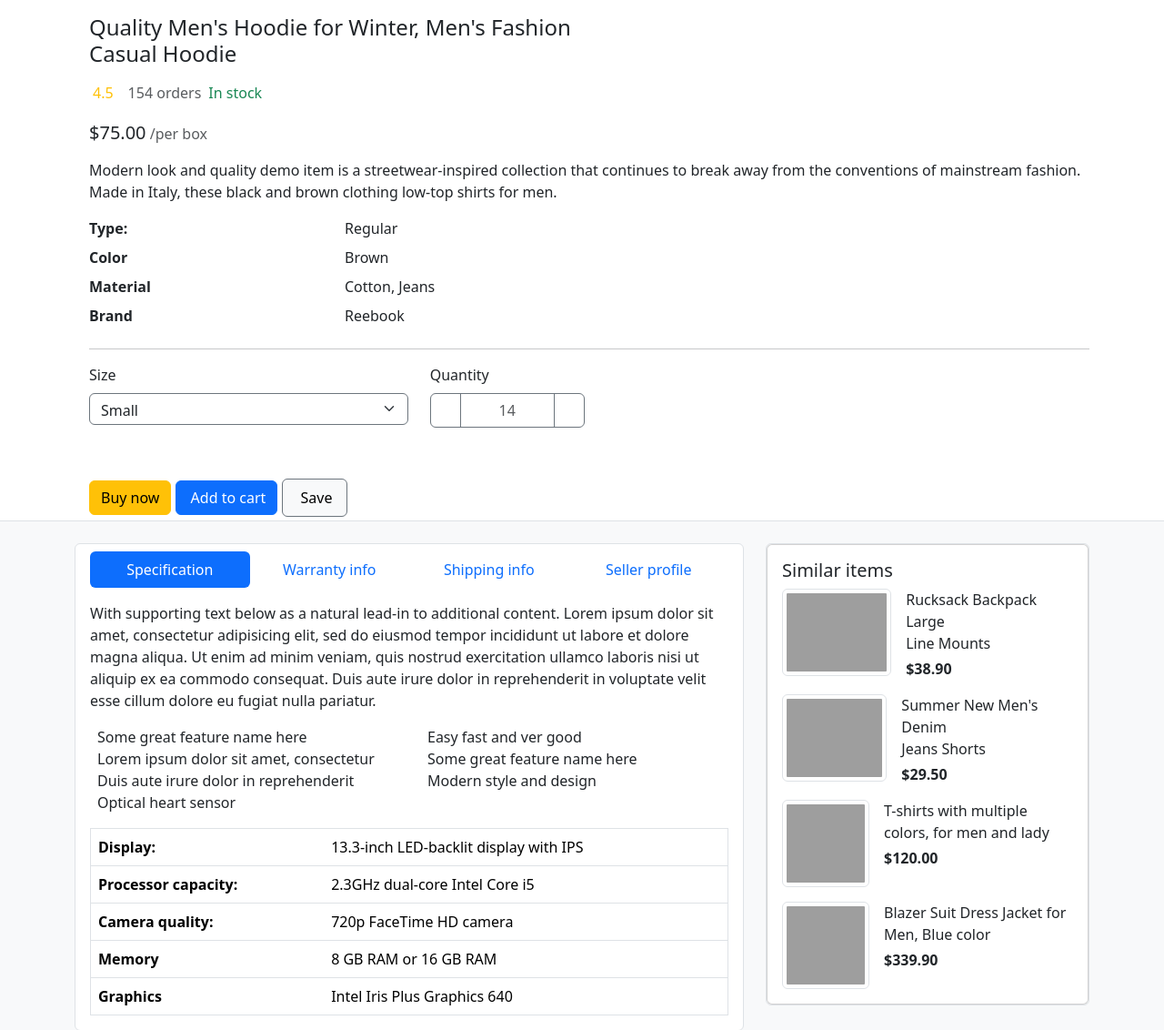
After one commit to abhishek665/makaan, a Django app: page /property_view/1 in a window 1280 px wide. The commit adds this page. Shown: the part 362-1494 px from the top of the page at 91% size. Run offline with Django 3.2, Linux system fonts and the light colour scheme; some libraries are stand-ins or nearby versions; grey boxes are pictures that could not be loaded.

Commit message:
added prop view page

```diff
--- a/ghar/templates/base.html
+++ b/ghar/templates/base.html
@@ -32,6 +32,7 @@
     <script async defer src="https://maps.googleapis.com/maps/api/js?key=AIzaSyDP76BIL0N496OLE-av_KlsnA0Hsl00c5w&libraries=places"></script>
     <!-- <script src="{% static 'js/location.js' %}"></script> -->
     <link href="{% static 'css/banner.css' %}">
+    <link rel=”stylesheet” href=”https://maxcdn.bootstrapcdn.com/bootstrap/4.4.1/css/bootstrap.min.css”>
     {% block style %} {% endblock %}
   </head>
 
--- /dev/null
+++ b/ghar/templates/prop-view.html
@@ -0,0 +1,292 @@
+{% extends 'base.html' %}
+
+{% block title %} {% endblock %}
+{% block head %}
+
+{% endblock %}
+{% load static %}
+{% block body %}
+<style>
+    .icon-hover:hover {
+  border-color: #3b71ca !important;
+  background-color: white !important;
+  color: #3b71ca !important;
+}
+
+.icon-hover:hover i {
+  color: #3b71ca !important;
+}
+img{
+    max-height: 60vh;
+}
+</style>
+
+  <!-- content -->
+  <section class="py-1">
+    <div class="container">
+      <div class="row gx-5">
+        <aside class="col-12">
+          <div class="border rounded-4 mb-3 d-flex justify-content-center">
+            <div id="carouselExampleIndicators" class="carousel slide carousel-fade">
+                <div class="carousel-indicators">
+                  <button type="button" data-bs-target="#carouselExampleIndicators" data-bs-slide-to="0" class="active" aria-current="true" aria-label="Slide 1"></button>
+                  <button type="button" data-bs-target="#carouselExampleIndicators" data-bs-slide-to="1" aria-label="Slide 2"></button>
+                  <button type="button" data-bs-target="#carouselExampleIndicators" data-bs-slide-to="2" aria-label="Slide 3"></button>
+                </div>
+                <div class="carousel-inner">
+                  <div class="carousel-item active">
+                    <img src="https://bootstrap-ecommerce.com/bootstrap5-ecommerce/images/items/detail1/big.webp" class="d-block w-100" alt="...">
+                  </div>
+                  <div class="carousel-item">
+                    <img src="https://bootstrap-ecommerce.com/bootstrap5-ecommerce/images/items/detail1/big.webp" class="d-block w-100" alt="...">
+                  </div>
+                  <div class="carousel-item">
+                    <img src="https://bootstrap-ecommerce.com/bootstrap5-ecommerce/images/items/detail1/big.webp" class="d-block w-100" alt="...">
+                  </div>
+                </div>
+                <button class="carousel-control-prev" type="button" data-bs-target="#carouselExampleIndicators" data-bs-slide="prev">
+                  <span class="carousel-control-prev-icon" aria-hidden="true"></span>
+                  <span class="visually-hidden">Previous</span>
+                </button>
+                <button class="carousel-control-next" type="button" data-bs-target="#carouselExampleIndicators" data-bs-slide="next">
+                  <span class="carousel-control-next-icon" aria-hidden="true"></span>
+                  <span class="visually-hidden">Next</span>
+                </button>
+            </div>
+            <!-- <a data-fslightbox="mygalley" class="rounded-4" target="_blank" data-type="image" href="https://bootstrap-ecommerce.com/bootstrap5-ecommerce/images/items/detail1/big.webp">
+              <img style="max-width: 100%; max-height: 60vh; margin: auto;" class="rounded-2 fit" src="https://bootstrap-ecommerce.com/bootstrap5-ecommerce/images/items/detail1/big.webp" />
+            </a> -->
+          <!-- </div> -->
+        </aside>
+        <main class="col-lg-12">
+          <div class="ps-lg-3">
+            <h4 class="title text-dark">
+              Quality Men's Hoodie for Winter, Men's Fashion <br />
+              Casual Hoodie
+            </h4>
+            <div class="d-flex flex-row my-3">
+              <div class="text-warning mb-1 me-2">
+                <i class="fa fa-star"></i>
+                <i class="fa fa-star"></i>
+                <i class="fa fa-star"></i>
+                <i class="fa fa-star"></i>
+                <i class="fas fa-star-half-alt"></i>
+                <span class="ms-1">
+                  4.5
+                </span>
+              </div>
+              <span class="text-muted"><i class="fas fa-shopping-basket fa-sm mx-1"></i>154 orders</span>
+              <span class="text-success ms-2">In stock</span>
+            </div>
+
+            <div class="mb-3">
+              <span class="h5">$75.00</span>
+              <span class="text-muted">/per box</span>
+            </div>
+
+            <p>
+              Modern look and quality demo item is a streetwear-inspired collection that continues to break away from the conventions of mainstream fashion. Made in Italy, these black and brown clothing low-top shirts for
+              men.
+            </p>
+
+            <div class="row">
+              <dt class="col-3">Type:</dt>
+              <dd class="col-9">Regular</dd>
+
+              <dt class="col-3">Color</dt>
+              <dd class="col-9">Brown</dd>
+
+              <dt class="col-3">Material</dt>
+              <dd class="col-9">Cotton, Jeans</dd>
+
+              <dt class="col-3">Brand</dt>
+              <dd class="col-9">Reebook</dd>
+            </div>
+
+            <hr />
+
+            <div class="row mb-4">
+              <div class="col-md-4 col-6">
+                <label class="mb-2">Size</label>
+                <select class="form-select border border-secondary" style="height: 35px;">
+                  <option>Small</option>
+                  <option>Medium</option>
+                  <option>Large</option>
+                </select>
+              </div>
+              <!-- col.// -->
+              <div class="col-md-4 col-6 mb-3">
+                <label class="mb-2 d-block">Quantity</label>
+                <div class="input-group mb-3" style="width: 170px;">
+                  <button class="btn btn-white border border-secondary px-3" type="button" id="button-addon1" data-mdb-ripple-color="dark">
+                    <i class="fas fa-minus"></i>
+                  </button>
+                  <input type="text" class="form-control text-center border border-secondary" placeholder="14" aria-label="Example text with button addon" aria-describedby="button-addon1" />
+                  <button class="btn btn-white border border-secondary px-3" type="button" id="button-addon2" data-mdb-ripple-color="dark">
+                    <i class="fas fa-plus"></i>
+                  </button>
+                </div>
+              </div>
+            </div>
+            <a href="#" class="btn btn-warning shadow-0"> Buy now </a>
+            <a href="#" class="btn btn-primary shadow-0"> <i class="me-1 fa fa-shopping-basket"></i> Add to cart </a>
+            <a href="#" class="btn btn-light border border-secondary py-2 icon-hover px-3"> <i class="me-1 fa fa-heart fa-lg"></i> Save </a>
+          </div>
+        </main>
+      </div>
+    </div>
+  </section>
+  <!-- content -->
+
+  <section class="bg-light border-top py-4">
+    <div class="container">
+      <div class="row gx-4">
+        <div class="col-lg-8 mb-4">
+          <div class="border rounded-2 px-3 py-2 bg-white">
+            <!-- Pills navs -->
+            <ul class="nav nav-pills nav-justified mb-3" id="ex1" role="tablist">
+              <li class="nav-item d-flex" role="presentation">
+                <a class="nav-link d-flex align-items-center justify-content-center w-100 active" id="ex1-tab-1" data-mdb-toggle="pill" href="#ex1-pills-1" role="tab" aria-controls="ex1-pills-1" aria-selected="true">Specification</a>
+              </li>
+              <li class="nav-item d-flex" role="presentation">
+                <a class="nav-link d-flex align-items-center justify-content-center w-100" id="ex1-tab-2" data-mdb-toggle="pill" href="#ex1-pills-2" role="tab" aria-controls="ex1-pills-2" aria-selected="false">Warranty info</a>
+              </li>
+              <li class="nav-item d-flex" role="presentation">
+                <a class="nav-link d-flex align-items-center justify-content-center w-100" id="ex1-tab-3" data-mdb-toggle="pill" href="#ex1-pills-3" role="tab" aria-controls="ex1-pills-3" aria-selected="false">Shipping info</a>
+              </li>
+              <li class="nav-item d-flex" role="presentation">
+                <a class="nav-link d-flex align-items-center justify-content-center w-100" id="ex1-tab-4" data-mdb-toggle="pill" href="#ex1-pills-4" role="tab" aria-controls="ex1-pills-4" aria-selected="false">Seller profile</a>
+              </li>
+            </ul>
+            <!-- Pills navs -->
+
+            <!-- Pills content -->
+            <div class="tab-content" id="ex1-content">
+              <div class="tab-pane fade show active" id="ex1-pills-1" role="tabpanel" aria-labelledby="ex1-tab-1">
+                <p>
+                  With supporting text below as a natural lead-in to additional content. Lorem ipsum dolor sit amet, consectetur adipisicing elit, sed do eiusmod tempor incididunt ut labore et dolore magna aliqua. Ut
+                  enim ad minim veniam, quis nostrud exercitation ullamco laboris nisi ut aliquip ex ea commodo consequat. Duis aute irure dolor in reprehenderit in voluptate velit esse cillum dolore eu fugiat nulla
+                  pariatur.
+                </p>
+                <div class="row mb-2">
+                  <div class="col-12 col-md-6">
+                    <ul class="list-unstyled mb-0">
+                      <li><i class="fas fa-check text-success me-2"></i>Some great feature name here</li>
+                      <li><i class="fas fa-check text-success me-2"></i>Lorem ipsum dolor sit amet, consectetur</li>
+                      <li><i class="fas fa-check text-success me-2"></i>Duis aute irure dolor in reprehenderit</li>
+                      <li><i class="fas fa-check text-success me-2"></i>Optical heart sensor</li>
+                    </ul>
+                  </div>
+                  <div class="col-12 col-md-6 mb-0">
+                    <ul class="list-unstyled">
+                      <li><i class="fas fa-check text-success me-2"></i>Easy fast and ver good</li>
+                      <li><i class="fas fa-check text-success me-2"></i>Some great feature name here</li>
+                      <li><i class="fas fa-check text-success me-2"></i>Modern style and design</li>
+                    </ul>
+                  </div>
+                </div>
+                <table class="table border mt-3 mb-2">
+                  <tr>
+                    <th class="py-2">Display:</th>
+                    <td class="py-2">13.3-inch LED-backlit display with IPS</td>
+                  </tr>
+                  <tr>
+                    <th class="py-2">Processor capacity:</th>
+                    <td class="py-2">2.3GHz dual-core Intel Core i5</td>
+                  </tr>
+                  <tr>
+                    <th class="py-2">Camera quality:</th>
+                    <td class="py-2">720p FaceTime HD camera</td>
+                  </tr>
+                  <tr>
+                    <th class="py-2">Memory</th>
+                    <td class="py-2">8 GB RAM or 16 GB RAM</td>
+                  </tr>
+                  <tr>
+                    <th class="py-2">Graphics</th>
+                    <td class="py-2">Intel Iris Plus Graphics 640</td>
+                  </tr>
+                </table>
+              </div>
+              <div class="tab-pane fade mb-2" id="ex1-pills-2" role="tabpanel" aria-labelledby="ex1-tab-2">
+                Tab content or sample information now <br />
+                Lorem ipsum dolor sit amet, consectetur adipisicing elit, sed do eiusmod tempor incididunt ut labore et dolore magna aliqua. Ut enim ad minim veniam, quis nostrud exercitation ullamco laboris nisi ut
+                aliquip ex ea commodo consequat. Duis aute irure dolor in reprehenderit in voluptate velit esse cillum dolore eu fugiat nulla pariatur. Excepteur sint occaecat cupidatat non proident, sunt in culpa qui
+                officia deserunt mollit anim id est laborum. Lorem ipsum dolor sit amet, consectetur adipisicing elit, sed do eiusmod tempor incididunt ut labore et dolore magna aliqua. Ut enim ad minim veniam, quis
+                nostrud exercitation ullamco laboris nisi ut aliquip ex ea commodo
+              </div>
+              <div class="tab-pane fade mb-2" id="ex1-pills-3" role="tabpanel" aria-labelledby="ex1-tab-3">
+                Another tab content or sample information now <br />
+                Dolor sit amet, consectetur adipisicing elit, sed do eiusmod tempor incididunt ut labore et dolore magna aliqua. Ut enim ad minim veniam, quis nostrud exercitation ullamco laboris nisi ut aliquip ex ea
+                commodo consequat. Duis aute irure dolor in reprehenderit in voluptate velit esse cillum dolore eu fugiat nulla pariatur. Excepteur sint occaecat cupidatat non proident, sunt in culpa qui officia deserunt
+                mollit anim id est laborum.
+              </div>
+              <div class="tab-pane fade mb-2" id="ex1-pills-4" role="tabpanel" aria-labelledby="ex1-tab-4">
+                Some other tab content or sample information now <br />
+                Lorem ipsum dolor sit amet, consectetur adipisicing elit, sed do eiusmod tempor incididunt ut labore et dolore magna aliqua. Ut enim ad minim veniam, quis nostrud exercitation ullamco laboris nisi ut
+                aliquip ex ea commodo consequat. Duis aute irure dolor in reprehenderit in voluptate velit esse cillum dolore eu fugiat nulla pariatur. Excepteur sint occaecat cupidatat non proident, sunt in culpa qui
+                officia deserunt mollit anim id est laborum.
+              </div>
+            </div>
+            <!-- Pills content -->
+          </div>
+        </div>
+        <div class="col-lg-4">
+          <div class="px-0 border rounded-2 shadow-0">
+            <div class="card">
+              <div class="card-body">
+                <h5 class="card-title">Similar items</h5>
+                <div class="d-flex mb-3">
+                  <a href="#" class="me-3">
+                    <img src="https://bootstrap-ecommerce.com/bootstrap5-ecommerce/images/items/8.webp" style="min-width: 96px; height: 96px;" class="img-md img-thumbnail" />
+                  </a>
+                  <div class="info">
+                    <a href="#" class="nav-link mb-1">
+                      Rucksack Backpack Large <br />
+                      Line Mounts
+                    </a>
+                    <strong class="text-dark"> $38.90</strong>
+                  </div>
+                </div>
+
+                <div class="d-flex mb-3">
+                  <a href="#" class="me-3">
+                    <img src="https://bootstrap-ecommerce.com/bootstrap5-ecommerce/images/items/9.webp" style="min-width: 96px; height: 96px;" class="img-md img-thumbnail" />
+                  </a>
+                  <div class="info">
+                    <a href="#" class="nav-link mb-1">
+                      Summer New Men's Denim <br />
+                      Jeans Shorts
+                    </a>
+                    <strong class="text-dark"> $29.50</strong>
+                  </div>
+                </div>
+
+                <div class="d-flex mb-3">
+                  <a href="#" class="me-3">
+                    <img src="https://bootstrap-ecommerce.com/bootstrap5-ecommerce/images/items/10.webp" style="min-width: 96px; height: 96px;" class="img-md img-thumbnail" />
+                  </a>
+                  <div class="info">
+                    <a href="#" class="nav-link mb-1"> T-shirts with multiple colors, for men and lady </a>
+                    <strong class="text-dark"> $120.00</strong>
+                  </div>
+                </div>
+
+                <div class="d-flex">
+                  <a href="#" class="me-3">
+                    <img src="https://bootstrap-ecommerce.com/bootstrap5-ecommerce/images/items/11.webp" style="min-width: 96px; height: 96px;" class="img-md img-thumbnail" />
+                  </a>
+                  <div class="info">
+                    <a href="#" class="nav-link mb-1"> Blazer Suit Dress Jacket for Men, Blue color </a>
+                    <strong class="text-dark"> $339.90</strong>
+                  </div>
+                </div>
+              </div>
+            </div>
+          </div>
+        </div>
+      </div>
+    </div>
+  </section>
+
+  {% endblock %}
--- a/ghar/urls.py
+++ b/ghar/urls.py
@@ -1,8 +1,9 @@
 
 from django.urls import path, include
-from .views import home, list_properties
+from .views import home, list_properties, property_view
 
 urlpatterns = [
     path('', home),
     path('list_properties/', list_properties),
+    path('property_view/<int:prop_id>', property_view),
 ]
--- a/ghar/views.py
+++ b/ghar/views.py
@@ -13,3 +13,7 @@ def home(request):
 def list_properties(request):
     print(request.POST)
     return render(request, 'list-property.html')
+
+
+def property_view(request, prop_id):
+    return render(request, 'prop-view.html')
--- a/makaan/settings.py
+++ b/makaan/settings.py
@@ -132,7 +132,7 @@ import os
 # https://docs.djangoproject.com/en/3.2/howto/static-files/
 
 STATIC_URL = '/static/'
-# STATIC_ROOT = os.path.join(BASE_DIR, 'static')
+# STATIC_ROOT = os.path.join(BASE_DIR, 'myadmin')
 STATICFILES_DIRS = [os.path.join(
     BASE_DIR,
     'static'
--- a/static/js/banner.js
+++ b/static/js/banner.js
@@ -107,6 +107,8 @@ function submitListPropertyForm(e){
     built = document.getElementById('builtUpSlider').value;
     document.getElementById('price').value = budget;
     document.getElementById('area').value = built;
+    filter = {price: budget, area: built, bhk: JSON.parse(document.getElementById('bhk').value)};
+    localStorage.setItem('filter', JSON.stringify(filter));
     $('#search-form').submit();
 }
 function checkBhkToggler(e){
--- a/static/js/main.js
+++ b/static/js/main.js
@@ -93,6 +93,7 @@ geocodePromise
         dyn.forEach(function ( e){
           e.innerText = place;
         })
+        console.log('aaaaaaaaaaaaaaaaa', city);
         dynCity = document.querySelectorAll('.dyn-city');
         dynCity.forEach(function(e){
           e.innerText = city;
@@ -123,6 +124,7 @@ autocomplete.addListener("place_changed", function() {
   document.getElementById('h-city').setAttribute('data-con', city);
   localStorage.setItem('city', JSON.stringify(name));
   $('#search').focus();
+  console.log('aaaaaaaaaaaaaaaaa', name);
   dyn = document.querySelectorAll('.dyn-city');
   dyn.forEach(function(e){
     e.innerText = name;
@@ -137,6 +139,7 @@ $(document).ready(function () {
       console.log(ls_city);
     }
     else {
+      console.log('elseeeeeeee');
       localStorage.setItem('city', JSON.stringify('Lucknow'));
     }
     search_modal = document.getElementById('h-city').value;
@@ -150,6 +153,7 @@ $(document).ready(function () {
     dyn.forEach(function ( e){
       e.innerText = place;
     })
+    console.log('ready', city)
     dynCity = document.querySelectorAll('.dyn-city');
     dynCity.forEach(function(e){
       e.innerText = city;
```
Also changed, not shown: ghar/templates/list-property.html (+114 -22 lines).
